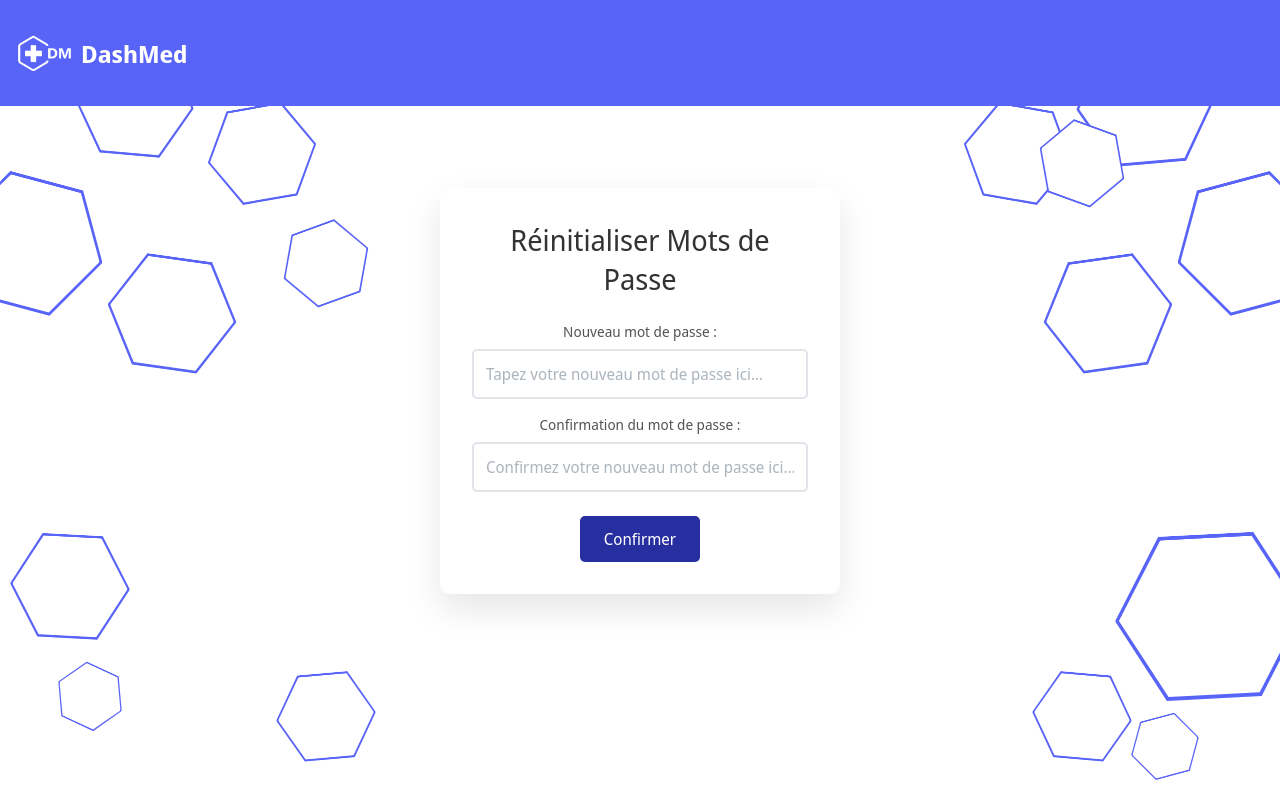
After one commit to feyli/anderna, a PHP site: page /resetPassword.php in a window 1280 px wide. The commit adds this page. Run offline with PHP 8.4, Linux system fonts and the light colour scheme.

Commit message:
resetPassword part 2 (local test problem)

```diff
--- a/app/Views/forgottenPassword.php
+++ b/app/Views/forgottenPassword.php
@@ -18,7 +18,7 @@
 
             <form method="POST" id="forgotForm">
                 <div class="form-group">
-                    <label for="email" class="form-label">E-mail :*</label>
+                    <label for="email" class="form-label">E-mail :</label>
                     <input
                             type="email"
                             id="email"
@@ -29,7 +29,8 @@
                     >
                 </div>
                 <div class="button-forgot">
-                    <a type="button" class="btn btn-primary" href="#">Envoyer</a>
+<!--                    <button type="submit" class="btn btn-primary">Envoyer</button>-->
+                    <a type="button" class="btn btn-primary" href="/reset">Envoyer</a>
                 </div>
             </form>
         </div>
--- /dev/null
+++ b/app/Views/resetPassword.php
@@ -0,0 +1,51 @@
+<?php require_once dirname(__DIR__, 2) . '/modules/Database.php'; ?>
+
+<!DOCTYPE html>
+<html lang="fr">
+<head>
+    <meta charset="UTF-8">
+    <meta name="viewport" content="width=device-width, initial-scale=1.0">
+    <link rel="stylesheet" href="/_assets/includes/styles/styles.css">
+    <link rel="stylesheet" href="/_assets/includes/styles/styles-reset.css">
+    <?php include __DIR__ . '/../../modules/controllers/views/templates/head.php'; ?>
+    <title>Réinitialiser Mots de Passe</title>
+</head>
+<body>
+<?php include __DIR__ . '/../../modules/controllers/views/templates/header.php'; ?>
+<main>
+    <div class="reset-container">
+        <h1 class="reset-title">Réinitialiser Mots de Passe</h1>
+
+        <form method="POST" id="resetForm">
+            <div class="form-group">
+                <label for="password" class="form-label">Nouveau mot de passe :</label>
+                <input
+                    type="password"
+                    id="password"
+                    name="password"
+                    class="form-input"
+                    placeholder="Tapez votre nouveau mot de passe ici..."
+                    required
+                >
+            </div>
+
+            <div class="form-group">
+                <label for="confirm_password" class="form-label">Confirmation du mot de passe :</label>
+                <input
+                    type="password"
+                    id="confirm_password"
+                    name="confirm_password"
+                    class="form-input"
+                    placeholder="Confirmez votre nouveau mot de passe ici..."
+                    required
+                >
+            </div>
+
+            <div class="button-forgot">
+                <a type="submit" class="btn btn-primary" href="/login">Confirmer</a>
+            </div>
+        </form>
+    </div>
+</main>
+</body>
+</html>
--- a/config/routes.php
+++ b/config/routes.php
@@ -5,5 +5,6 @@
     '/login' => ['controller' => 'LoginController', 'action' => 'login'],
     '/signup' => ['controller' => 'SignupController', 'action' => 'signup'],
     '/logout' => ['controller' => 'LogoutController', 'action' => 'logout'],
-    '/forgot' => ['controller' => 'forgottenPasswordController', 'action' => 'forgot']
+    '/forgot' => ['controller' => 'forgottenPasswordController', 'action' => 'forgot'],
+    '/reset' => ['controller' => 'resetPasswordController', 'action' => 'reset']
 ];
--- /dev/null
+++ b/public/_assets/includes/styles/styles-reset.css
@@ -0,0 +1,135 @@
+* {
+    margin: 0;
+    padding: 0;
+    box-sizing: border-box;
+}
+
+.reset-container {
+    background: white;
+    padding: 2rem;
+    border-radius: 10px;
+    box-shadow: 0 15px 35px rgba(0, 0, 0, 0.1);
+    width: 100%;
+    max-width: 400px;
+    margin: 2rem auto;
+    animation: fadeIn 0.5s ease-out;
+}
+
+@keyframes fadeIn {
+    from {
+        opacity: 0;
+        transform: translateY(20px);
+    }
+    to {
+        opacity: 1;
+        transform: translateY(0);
+    }
+}
+
+.reset-title {
+    text-align: center;
+    color: #333;
+    margin-bottom: 1.5rem;
+    font-size: 1.8rem;
+    font-weight: 300;
+}
+
+.form-group {
+    margin-bottom: 1rem;
+}
+
+.form-label {
+    display: block;
+    margin-bottom: 0.5rem;
+    color: #555;
+    font-weight: 500;
+    font-size: 0.9rem;
+}
+
+.form-input {
+    width: 100%;
+    padding: 0.75rem;
+    border: 2px solid #e1e5e9;
+    border-radius: 5px;
+    font-size: 1rem;
+    transition: all 0.3s ease;
+    outline: none;
+}
+
+.form-input:focus {
+    border-color: #272FA0;
+    box-shadow: 0 0 0 3px rgba(102, 126, 234, 0.1);
+}
+
+.form-input::placeholder {
+    color: #adb5bd;
+}
+
+.button-forgot {
+    display: flex;
+    justify-content: center;
+    margin-top: 1.5rem;
+}
+
+.btn {
+    padding: 0.75rem 1.5rem;
+    border: none;
+    border-radius: 5px;
+    font-size: 1rem;
+    font-weight: 500;
+    cursor: pointer;
+    transition: all 0.3s ease;
+    min-width: 120px;
+    text-align: center;
+}
+
+.btn-primary {
+    background: #272FA0;
+    color: white;
+}
+
+.btn-primary:hover {
+    background: #5863F8;
+    transform: translateY(-2px);
+    box-shadow: 0 5px 15px rgba(102, 126, 234, 0.3);
+}
+
+.btn:active {
+    transform: translateY(0);
+}
+
+/* ✅ messages d’alerte (si jamais tu en affiches dans resetPassword.php) */
+.alert {
+    padding: 0.75rem 1rem;
+    border-radius: 5px;
+    margin-bottom: 1rem;
+    font-size: 0.9rem;
+    text-align: center;
+}
+
+.alert-error {
+    background: #ffe5e5;
+    color: #b00020;
+    border: 1px solid #ffb3b3;
+}
+
+.alert-success {
+    background: #e6ffed;
+    color: #007a33;
+    border: 1px solid #a3f7c4;
+}
+
+@media (max-width: 480px) {
+    .reset-container {
+        margin: 1rem;
+        padding: 1.5rem;
+    }
+
+    .button-forgot {
+        flex-direction: column;
+    }
+
+    .btn {
+        width: 100%;
+    }
+}
```
Also changed, not shown: app/Controllers/forgottenPasswordController.php (+52 -0 lines), app/Controllers/resetPasswordController.php (added, +59 -0 lines), app/Views/signup.php (+4 -4 lines).
